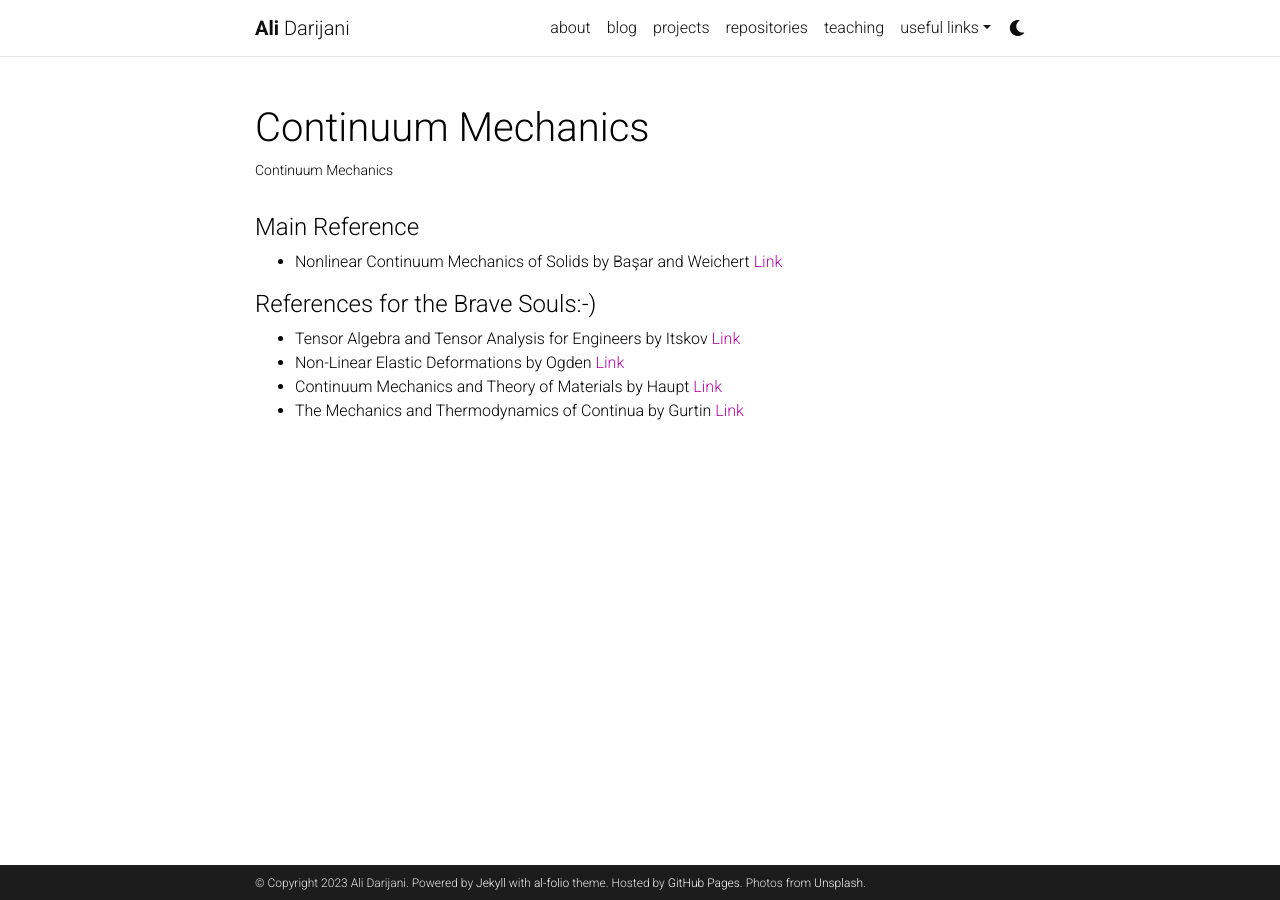
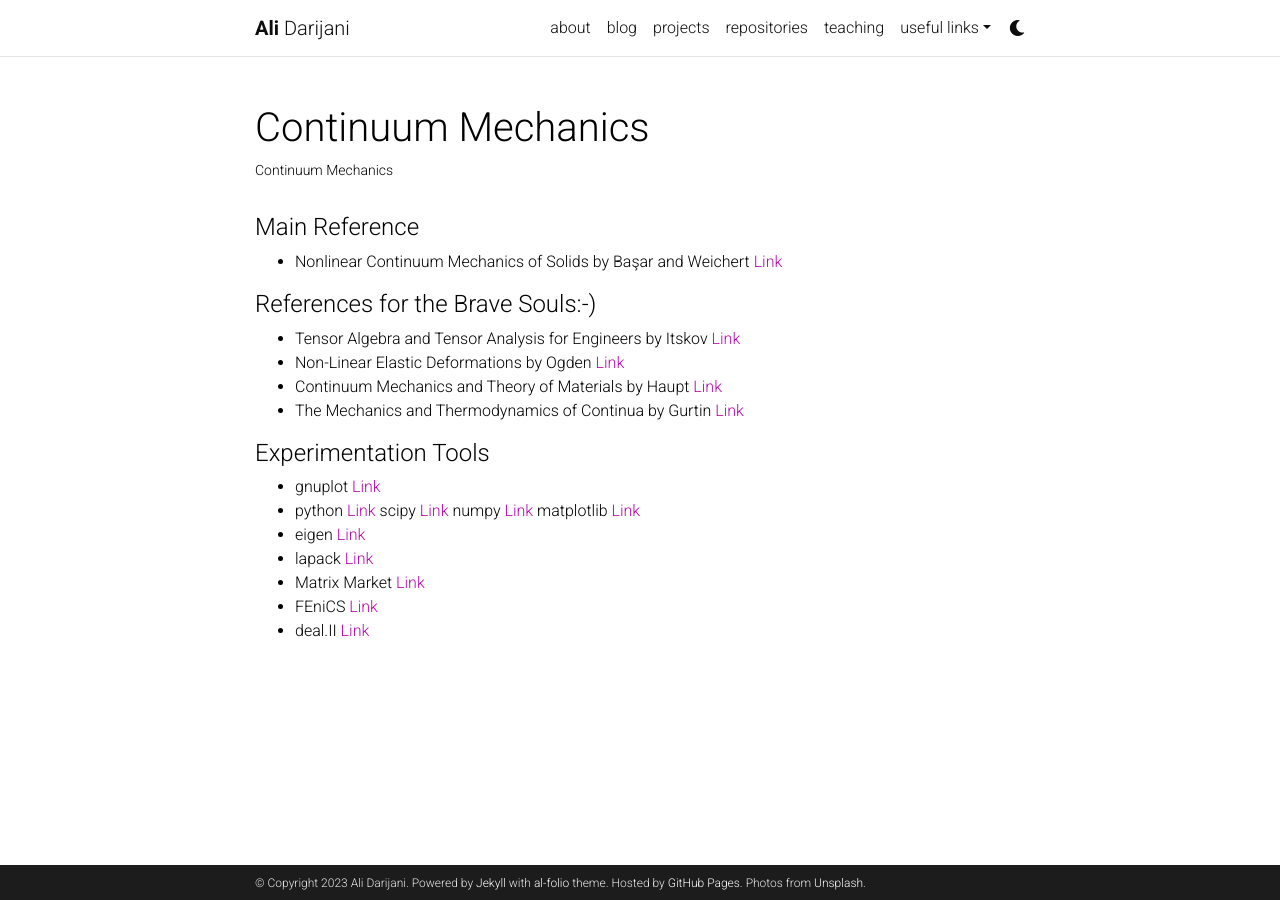
Before and after one commit to adarijani/adarijani.github.io_archived, a Jekyll site: the page built from _projects/continuum_mechanics.md, in a window 1280 px wide. Built offline with Jekyll 4.4.1, drawn with Linux system fonts in a browser that asks for light colours; comment, search, counter and statistics services are not loaded; a style sheet for code colours, icons or effects is not loaded.

Commit message:
Update continuum_mechanics.md

```diff
--- a/_projects/continuum_mechanics.md
+++ b/_projects/continuum_mechanics.md
@@ -19,3 +19,13 @@
 - Non-Linear Elastic Deformations by Ogden [Link](https://store.doverpublications.com/0486696480.html)
 - Continuum Mechanics and Theory of Materials by Haupt [Link](https://link.springer.com/book/10.1007/978-3-662-04775-0)
 - The Mechanics and Thermodynamics of Continua by Gurtin [Link](https://www.cambridge.org/highereducation/books/the-mechanics-and-thermodynamics-of-continua/D098B8CCA2EC48608BC2444FBD03D43F#overview)
+
+#### Experimentation Tools
+
+- gnuplot [Link](http://www.gnuplot.info/)
+- python [Link](https://www.python.org/) scipy [Link](https://scipy.org/) numpy [Link](https://numpy.org/) matplotlib [Link](https://matplotlib.org/)
+- eigen [Link](https://eigen.tuxfamily.org/index.php?title=Main_Page)
+- lapack [Link](https://netlib.org/lapack/)
+- Matrix Market [Link](https://math.nist.gov/MatrixMarket/)
+- FEniCS [Link](https://fenicsproject.org/)
+- deal.II [Link](https://www.dealii.org/)
```
